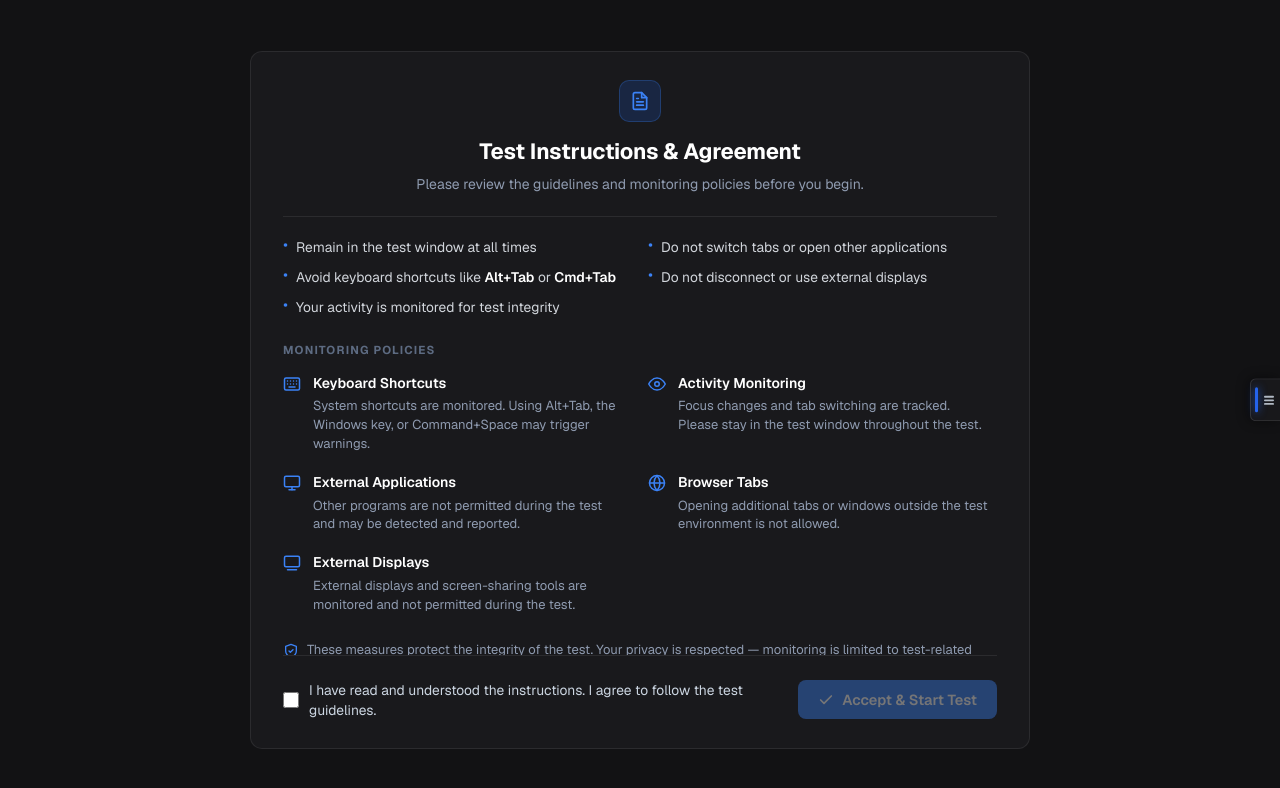
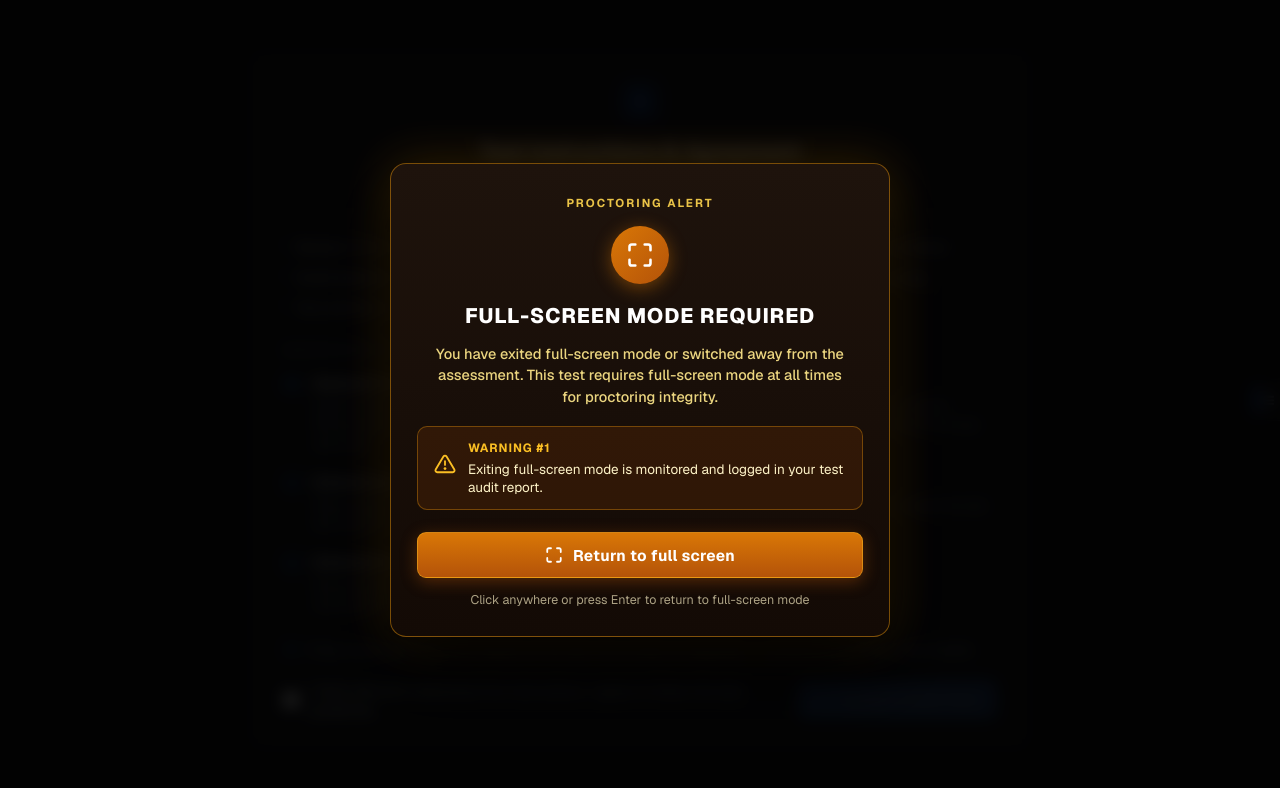
Before and after one commit to piyush235317/HackerEarthDemo, a Next.js app: page /test-instruction in a window 1280 px wide. Shown: the top 788 px of the page. Built offline with nearby package versions, Linux system fonts and the light colour scheme; no server answers.

Commit message:
Implement Fullscreen warning dialog and re-entry button in FullscreenManager

```diff
--- a/components/FullscreenManager.js
+++ b/components/FullscreenManager.js
@@ -1,12 +1,16 @@
 'use client';
 
-import { useEffect } from 'react';
+import { useState, useEffect, useCallback } from 'react';
 import { usePathname } from 'next/navigation';
+import styles from './FullscreenManager.module.css';
 
 export default function FullscreenManager() {
   const pathname = usePathname();
+  const [showWarning, setShowWarning] = useState(false);
+  const [warningCount, setWarningCount] = useState(1);
+  const [isSubmitted, setIsSubmitted] = useState(false);
 
-  // Page 2 onwards: System checks, Proctoring, and Test
+  // Routes requiring strict fullscreen proctoring
   const fullscreenRoutes = [
     '/setup/system-checks',
     '/setup/proctoring',
@@ -15,36 +19,194 @@ export default function FullscreenManager() {
 
   const shouldBeFullscreen = fullscreenRoutes.some((route) => pathname?.startsWith(route));
 
+  const isCurrentFullscreen = () => {
+    if (typeof document === 'undefined') return true;
+    return Boolean(
+      document.fullscreenElement ||
+      document.webkitFullscreenElement ||
+      document.mozFullScreenElement ||
+      document.msFullscreenElement
+    );
+  };
+
+  const enterFullscreen = useCallback(() => {
+    if (typeof document === 'undefined') return;
+    try {
+      const el = document.documentElement;
+      const request =
+        el.requestFullscreen ||
+        el.webkitRequestFullscreen ||
+        el.mozRequestFullScreen ||
+        el.msRequestFullscreen;
+
+      if (request) {
+        const promise = request.call(el);
+        if (promise && promise.then) {
+          promise
+            .then(() => {
+              setShowWarning(false);
+            })
+            .catch(() => {
+              // Direct user gesture required
+            });
+        }
+      }
+    } catch (e) {
+      // Ignored
+    }
+  }, []);
+
+  // Listen for test completion so warning never shows after submitting
   useEffect(() => {
-    if (!shouldBeFullscreen) return;
+    const handleSubmitted = () => {
+      setIsSubmitted(true);
+      setShowWarning(false);
+    };
 
-    const enterFullscreen = () => {
-      if (!document.fullscreenElement && document.documentElement.requestFullscreen) {
-        document.documentElement.requestFullscreen().catch(() => {
-          // Browser requires direct user interaction on this document
-        });
+    window.addEventListener('test-submitted', handleSubmitted);
+    return () => {
+      window.removeEventListener('test-submitted', handleSubmitted);
+    };
+  }, []);
+
+  // Monitor fullscreen state on protected routes
+  useEffect(() => {
+    if (!shouldBeFullscreen || isSubmitted) {
+      setShowWarning(false);
+      return;
+    }
+
+    // Try to enter immediately
+    enterFullscreen();
+
+    const handleFullscreenChange = () => {
+      const inFullscreen = isCurrentFullscreen();
+      if (!inFullscreen) {
+        setShowWarning(true);
+        setWarningCount((prev) => prev + 1);
+      } else {
+        setShowWarning(false);
       }
     };
 
-    // Attempt immediately when arriving on page 2 or beyond
-    enterFullscreen();
-
-    // Fallback: If browser requires an in-page user gesture,
-    // trigger on the very first click or keydown on the page
-    const handleGesture = () => {
-      enterFullscreen();
-      window.removeEventListener('click', handleGesture);
-      window.removeEventListener('keydown', handleGesture);
+    // First interaction attempt fallback
+    const handleFirstGesture = () => {
+      if (!isCurrentFullscreen()) {
+        enterFullscreen();
+      }
     };
 
-    window.addEventListener('click', handleGesture, { once: true });
-    window.addEventListener('keydown', handleGesture, { once: true });
+    document.addEventListener('fullscreenchange', handleFullscreenChange);
+    document.addEventListener('webkitfullscreenchange', handleFullscreenChange);
+    document.addEventListener('mozfullscreenchange', handleFullscreenChange);
+    document.addEventListener('MSFullscreenChange', handleFullscreenChange);
+
+    window.addEventListener('click', handleFirstGesture, { once: true });
+    window.addEventListener('keydown', handleFirstGesture, { once: true });
+
+    // Check current state after small delay for route navigation
+    const checkTimer = setTimeout(() => {
+      if (!isCurrentFullscreen() && shouldBeFullscreen && !isSubmitted) {
+        setShowWarning(true);
+      }
+    }, 800);
 
     return () => {
-      window.removeEventListener('click', handleGesture);
-      window.removeEventListener('keydown', handleGesture);
+      clearTimeout(checkTimer);
+      document.removeEventListener('fullscreenchange', handleFullscreenChange);
+      document.removeEventListener('webkitfullscreenchange', handleFullscreenChange);
+      document.removeEventListener('mozfullscreenchange', handleFullscreenChange);
+      document.removeEventListener('MSFullscreenChange', handleFullscreenChange);
+      window.removeEventListener('click', handleFirstGesture);
+      window.removeEventListener('keydown', handleFirstGesture);
     };
-  }, [pathname, shouldBeFullscreen]);
+  }, [pathname, shouldBeFullscreen, isSubmitted, enterFullscreen]);
 
-  return null;
+  if (!shouldBeFullscreen || isSubmitted || !showWarning) {
+    return null;
+  }
+
+  return (
+    <div className={styles.modalOverlay} onClick={enterFullscreen}>
+      <div className={styles.modalCard} onClick={(e) => e.stopPropagation()}>
+        {/* Eyebrow Header */}
+        <div className={styles.eyebrowHeader}>PROCTORING ALERT</div>
+
+        {/* Warning Icon Circle Badge */}
+        <div className={styles.iconCircleBadge}>
+          <svg
+            className={styles.iconSvg}
+            viewBox="0 0 24 24"
+            fill="none"
+            stroke="currentColor"
+            strokeWidth="2.2"
+            strokeLinecap="round"
+            strokeLinejoin="round"
+          >
+            <path d="M8 3H5a2 2 0 0 0-2 2v3m18 0V5a2 2 0 0 0-2-2h-3m0 18h3a2 2 0 0 0 2-2v-3M3 16v3a2 2 0 0 0 2 2h3" />
+          </svg>
+        </div>
+
+        {/* Modal Title */}
+        <h2 className={styles.modalTitle}>FULL-SCREEN MODE REQUIRED</h2>
+
+        {/* Modal Subtitle */}
+        <p className={styles.modalSubtitle}>
+          You have exited full-screen mode or switched away from the assessment.
+          This test requires full-screen mode at all times for proctoring integrity.
+        </p>
+
+        {/* Warning Notice Card */}
+        <div className={styles.warningNoticeCard}>
+          <div className={styles.warningNoticeIcon}>
+            <svg
+              width="22"
+              height="22"
+              viewBox="0 0 24 24"
+              fill="none"
+              stroke="currentColor"
+              strokeWidth="2"
+              strokeLinecap="round"
+              strokeLinejoin="round"
+            >
+              <path d="M10.29 3.86L1.82 18a2 2 0 0 0 1.71 3h16.94a2 2 0 0 0 1.71-3L13.71 3.86a2 2 0 0 0-3.42 0z" />
+              <line x1="12" y1="9" x2="12" y2="13" />
+              <line x1="12" y1="17" x2="12.01" y2="17" strokeWidth="3" />
+            </svg>
+          </div>
+          <div className={styles.warningNoticeContent}>
+            <div className={styles.warningNoticeTitle}>WARNING #{warningCount}</div>
+            <div className={styles.warningNoticeDesc}>
+              Exiting full-screen mode is monitored and logged in your test audit report.
+            </div>
+          </div>
+        </div>
+
+        {/* Return to Full Screen Action Button */}
+        <button
+          type="button"
+          className={styles.actionButton}
+          onClick={enterFullscreen}
+          autoFocus
+        >
+          <svg
+            className={styles.buttonIcon}
+            viewBox="0 0 24 24"
+            fill="none"
+            stroke="currentColor"
+            strokeWidth="2.4"
+            strokeLinecap="round"
+            strokeLinejoin="round"
+          >
+            <path d="M8 3H5a2 2 0 0 0-2 2v3m18 0V5a2 2 0 0 0-2-2h-3m0 18h3a2 2 0 0 0 2-2v-3M3 16v3a2 2 0 0 0 2 2h3" />
+          </svg>
+          <span>Return to full screen</span>
+        </button>
+
+        <div className={styles.hintText}>
+          Click anywhere or press Enter to return to full-screen mode
+        </div>
+      </div>
+    </div>
+  );
 }
--- /dev/null
+++ b/components/FullscreenManager.module.css
@@ -0,0 +1,171 @@
+.modalOverlay {
+  position: fixed;
+  inset: 0;
+  background: rgba(0, 0, 0, 0.88);
+  backdrop-filter: blur(8px);
+  z-index: 99999;
+  display: flex;
+  align-items: center;
+  justify-content: center;
+  padding: 20px;
+  animation: overlayFadeIn 160ms ease-out;
+}
+
+@keyframes overlayFadeIn {
+  from {
+    opacity: 0;
+  }
+  to {
+    opacity: 1;
+  }
+}
+
+.modalCard {
+  width: 100%;
+  max-width: 500px;
+  background: linear-gradient(180deg, #1e130c 0%, #130a05 100%);
+  border: 1.5px solid rgba(245, 158, 11, 0.45);
+  border-radius: 16px;
+  padding: 30px 26px 26px 26px;
+  box-shadow: 0 30px 70px rgba(0, 0, 0, 0.95), 0 0 50px rgba(245, 158, 11, 0.22);
+  color: #ffffff;
+  position: relative;
+  box-sizing: border-box;
+  animation: modalPop 200ms cubic-bezier(0.16, 1, 0.3, 1);
+  text-align: center;
+}
+
+@keyframes modalPop {
+  from {
+    opacity: 0;
+    transform: scale(0.95) translateY(6px);
+  }
+  to {
+    opacity: 1;
+    transform: scale(1) translateY(0);
+  }
+}
+
+.eyebrowHeader {
+  font-size: 11.5px;
+  font-weight: 700;
+  letter-spacing: 2px;
+  text-transform: uppercase;
+  color: #fcd34d;
+  opacity: 0.92;
+  margin-bottom: 14px;
+}
+
+.iconCircleBadge {
+  width: 58px;
+  height: 58px;
+  border-radius: 50%;
+  background: linear-gradient(135deg, #d97706 0%, #b45309 100%);
+  display: flex;
+  align-items: center;
+  justify-content: center;
+  margin: 0 auto 16px auto;
+  box-shadow: 0 4px 18px rgba(217, 119, 6, 0.45);
+}
+
+.iconSvg {
+  width: 28px;
+  height: 28px;
+  color: #ffffff;
+}
+
+.modalTitle {
+  font-size: 21px;
+  font-weight: 800;
+  color: #ffffff;
+  letter-spacing: 0.8px;
+  text-transform: uppercase;
+  margin: 0 0 10px 0;
+}
+
+.modalSubtitle {
+  font-size: 14.5px;
+  font-weight: 500;
+  color: #fde68a;
+  opacity: 0.92;
+  line-height: 1.5;
+  margin: 0 auto 18px auto;
+  max-width: 420px;
+}
+
+.warningNoticeCard {
+  background: rgba(180, 83, 9, 0.16);
+  border: 1px solid rgba(245, 158, 11, 0.35);
+  border-radius: 10px;
+  padding: 12px 16px;
+  margin-bottom: 22px;
+  display: flex;
+  align-items: center;
+  gap: 12px;
+  text-align: left;
+}
+
+.warningNoticeIcon {
+  flex-shrink: 0;
+  color: #fbbf24;
+}
+
+.warningNoticeContent {
+  display: flex;
+  flex-direction: column;
+  gap: 2px;
+}
+
+.warningNoticeTitle {
+  font-size: 12px;
+  font-weight: 700;
+  letter-spacing: 1px;
+  text-transform: uppercase;
+  color: #fbbf24;
+}
+
+.warningNoticeDesc {
+  font-size: 13.5px;
+  color: #fef3c7;
+  line-height: 1.4;
+}
+
+.actionButton {
+  width: 100%;
+  height: 46px;
+  background: linear-gradient(180deg, #d97706 0%, #b45309 100%);
+  border: 1px solid rgba(251, 191, 36, 0.45);
+  border-radius: 9px;
+  color: #ffffff;
+  font-size: 15.5px;
+  font-weight: 700;
+  letter-spacing: 0.3px;
+  display: inline-flex;
+  align-items: center;
+  justify-content: center;
+  gap: 10px;
+  cursor: pointer;
+  box-shadow: 0 4px 16px rgba(180, 83, 9, 0.4);
+  transition: all 140ms ease;
+}
+
+.actionButton:hover {
+  background: linear-gradient(180deg, #f59e0b 0%, #d97706 100%);
+  box-shadow: 0 6px 20px rgba(245, 158, 11, 0.5);
+  transform: translateY(-1px);
+}
+
+.actionButton:active {
+  transform: translateY(0);
+}
+
+.buttonIcon {
+  width: 18px;
+  height: 18px;
+}
+
+.hintText {
+  margin-top: 12px;
+  font-size: 12.5px;
+  color: rgba(254, 243, 199, 0.65);
+}
```
